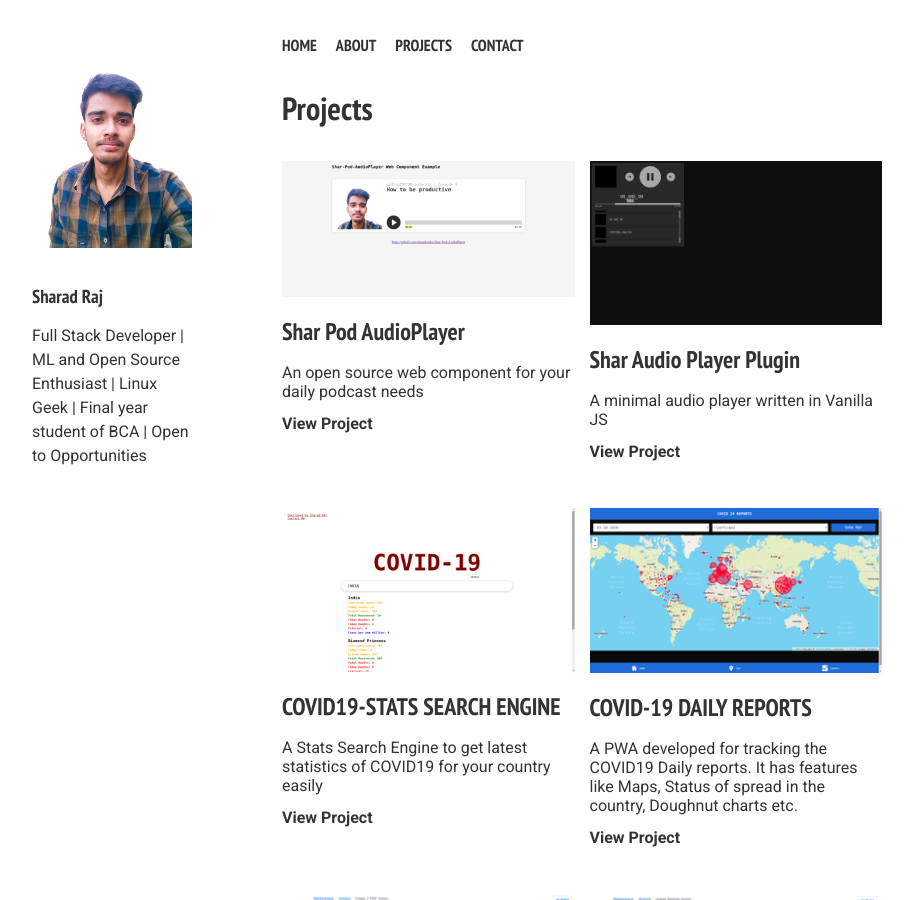
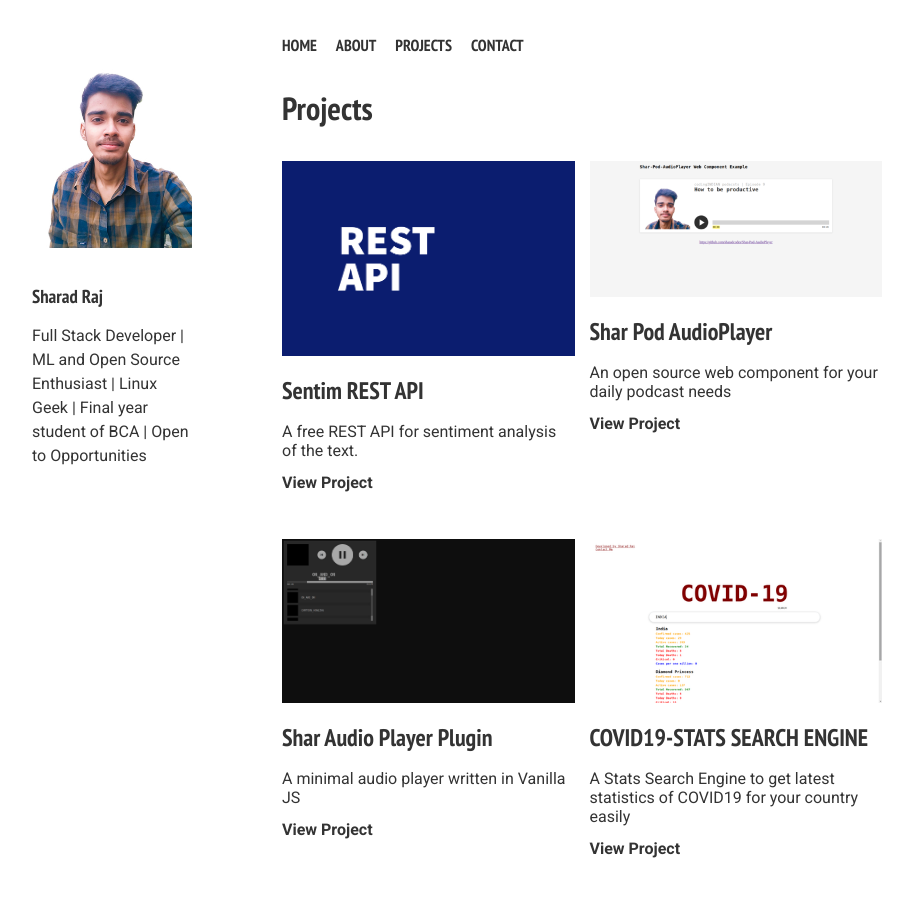
Before and after one commit to sharadcodes/sharadcodes.github.io, a Jekyll site: the page built from project.md, in a window 1280 px wide and 900 px high. Shown: the whole window, without its empty margins (33-946 px from the left). Built offline with Jekyll 4.4.1, drawn with Linux system fonts in a browser that asks for light colours.

Commit message:
Update Collections “projects”

```diff
--- a/_data/projects_data.yml
+++ b/_data/projects_data.yml
@@ -1,4 +1,9 @@
 projects:
+  - title: Sentim REST API
+    img_alt: Sentim REST API
+    link: https://sentim-api.herokuapp.com/
+    about: A free REST API for sentiment analysis of the text.
+    img: /assets/uploads/rest_api.png
   - about: An open source web component for your daily podcast needs
     title: Shar Pod AudioPlayer
     img: /assets/uploads/shar_pod.png
```
Also changed, not shown: assets/uploads/rest_api.png (added).
